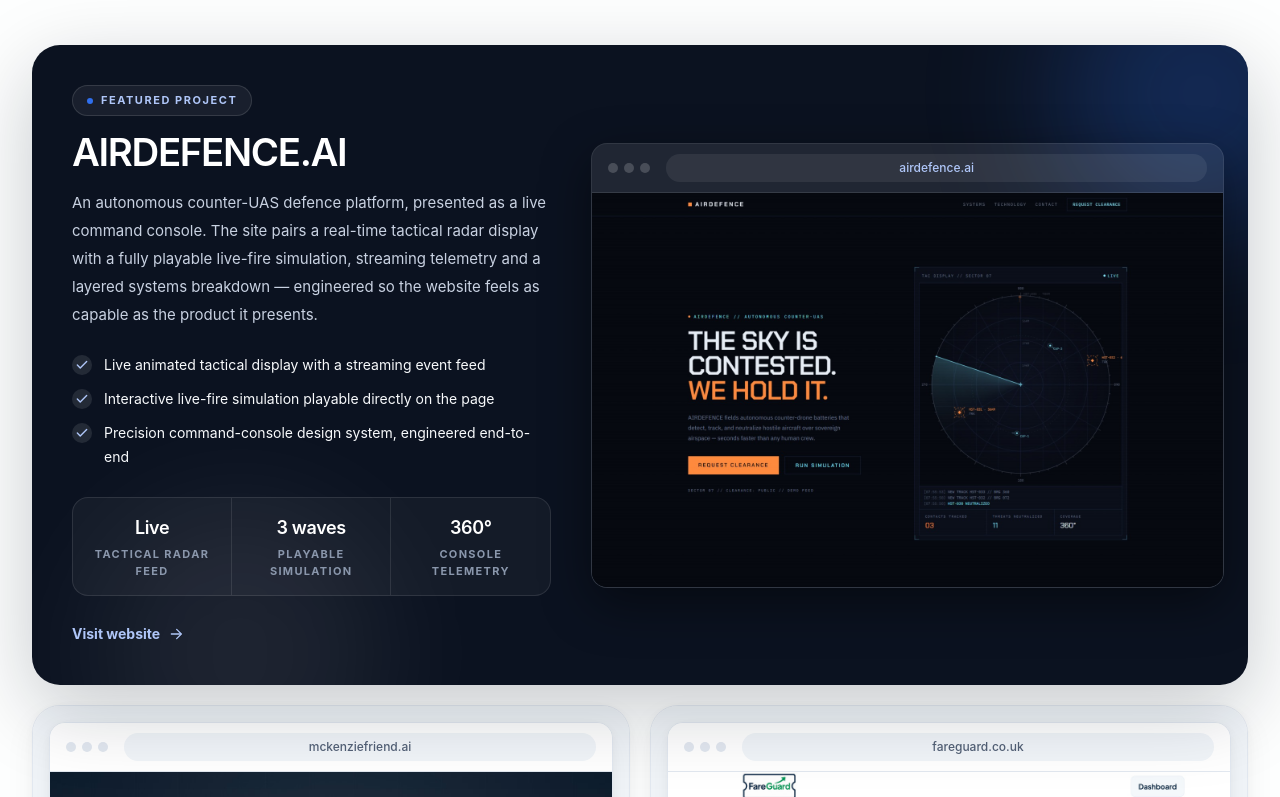
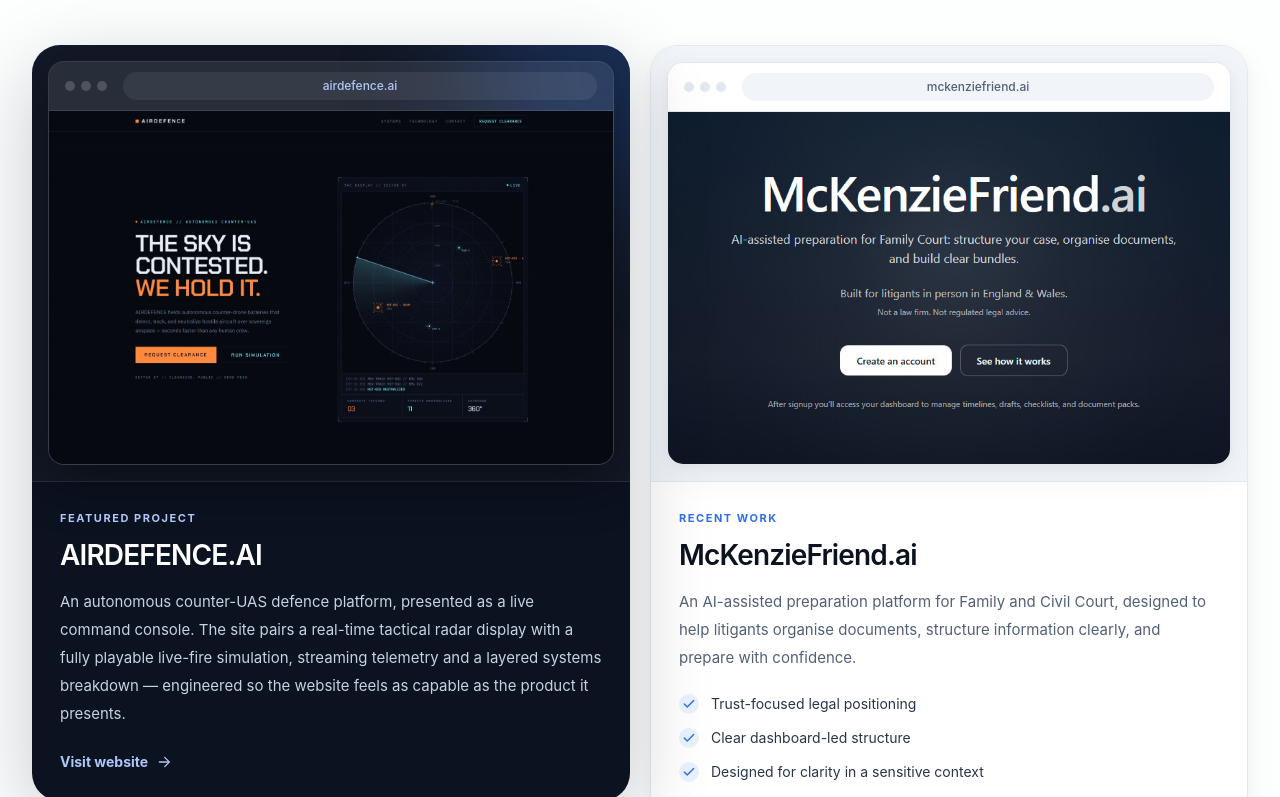
Before and after one commit to cleanwebsitesuk/cleanwebsites, a Next.js app: page / in a window 1280 px wide. Shown: the part 2283-3080 px from the top of the page. Built offline with nearby package versions, Linux system fonts and the light colour scheme.

Commit message:
Update page.tsx

```diff
--- a/app/page.tsx
+++ b/app/page.tsx
@@ -39,16 +39,6 @@ const FEATURED_PROJECT = {
   href: "https://www.airdefence.ai",
   image: "/portfolio/airdefence.png",
   kicker: "Featured project",
-  points: [
-    "Live animated tactical display with a streaming event feed",
-    "Interactive live-fire simulation playable directly on the page",
-    "Precision command-console design system, engineered end-to-end",
-  ],
-  stats: [
-    { value: "Live", label: "Tactical radar feed" },
-    { value: "3 waves", label: "Playable simulation" },
-    { value: "360°", label: "Console telemetry" },
-  ],
 } as const;
 
 const PORTFOLIO_ITEMS = [
@@ -991,11 +981,11 @@ function FitSection({ reduceMotion }: { reduceMotion: boolean }) {
   );
 }
 
-function FeaturedPortfolioCard() {
+function FeaturedPortfolioCard({ index = 0 }: { index?: number }) {
   const item = FEATURED_PROJECT;
 
   return (
-    <Reveal>
+    <Reveal delay={index * 0.08}>
       <a
         href={item.href}
         target="_blank"
@@ -1003,54 +993,9 @@ function FeaturedPortfolioCard() {
         className={`group relative block overflow-hidden rounded-[28px] bg-[#0B1220] transition duration-300 hover:-translate-y-1 motion-reduce:transition-none motion-reduce:hover:translate-y-0 ${SHADOW_DARK} ${FOCUS_RING}`}
       >
         {/* Ambient glow — mirrors the dark package panel so the page reads as one system */}
-        <div className="pointer-events-none absolute -right-24 -top-24 h-72 w-72 rounded-full bg-[#2F6FED]/25 blur-3xl" aria-hidden="true" />
-        <div className="pointer-events-none absolute -bottom-28 left-16 h-72 w-72 rounded-full bg-white/8 blur-3xl" aria-hidden="true" />
-
-        <div className="relative grid lg:grid-cols-[0.92fr_1.08fr] lg:items-center">
-          <div className="p-6 sm:p-8 lg:p-10">
-            <div className="inline-flex items-center gap-2 rounded-full border border-white/12 bg-white/[0.06] px-3.5 py-1.5">
-              <span className="h-1.5 w-1.5 rounded-full bg-[#2F6FED]" aria-hidden="true" />
-              <span className="text-[11px] font-bold uppercase tracking-[0.14em] text-[#AFC6F8]">
-                {item.kicker}
-              </span>
-            </div>
-
-            <h3 className="mt-4 text-[1.9rem] font-semibold leading-[1.08] tracking-[-0.035em] text-white sm:text-[2.4rem]">
-              {item.title}
-            </h3>
-            <p className="mt-4 max-w-xl text-sm leading-7 text-[#C8D1E1] sm:text-[15px]">
-              {item.description}
-            </p>
-
-            <div className="mt-6 grid gap-2.5">
-              {item.points.map((point) => (
-                <div key={point} className="flex items-start gap-3 text-sm leading-6 text-[#F8FAFC]">
-                  <CheckBadge dark />
-                  {point}
-                </div>
-              ))}
-            </div>
-
-            <div className="mt-7 grid grid-cols-3 divide-x divide-white/10 overflow-hidden rounded-2xl border border-white/10 bg-white/[0.04]">
-              {item.stats.map((stat) => (
-                <div key={stat.label} className="px-3 py-4 text-center sm:px-4">
-                  <div className="text-base font-semibold tracking-[-0.02em] text-white sm:text-lg">
-                    {stat.value}
-                  </div>
-                  <div className="mt-1 text-[10px] font-bold uppercase tracking-[0.12em] text-[#8A97AC] sm:text-[11px]">
-                    {stat.label}
-                  </div>
-                </div>
-              ))}
-            </div>
-
-            <div className="mt-7 inline-flex items-center gap-2 text-sm font-bold text-[#AFC6F8]">
-              Visit website
-              <ArrowRight />
-            </div>
-          </div>
-
-          <div className="p-3 pt-0 sm:p-4 sm:pt-0 lg:p-6 lg:pl-0">
+        <div className="pointer-events-none absolute -right-24 -top-24 h-64 w-64 rounded-full bg-[#2F6FED]/25 blur-3xl" aria-hidden="true" />
+
+        <div className="relative border-b border-white/10 bg-white/[0.03] p-3 sm:p-4">
           <div className="overflow-hidden rounded-2xl border border-white/12 bg-white/[0.04] shadow-[0_16px_50px_rgba(0,0,0,0.45)]">
             {/* Browser chrome — kept dark so the preview sits in its own world */}
             <div className="flex items-center gap-2 border-b border-white/10 bg-white/[0.05] px-4 py-2.5">
@@ -1069,11 +1014,25 @@ function FeaturedPortfolioCard() {
                 alt={`${item.title} preview`}
                 width={1280}
                 height={800}
-                  sizes="(max-width: 1024px) 100vw, 55vw"
+                sizes="(max-width: 1024px) 100vw, 50vw"
                 className="h-full w-full object-cover object-top transition duration-700 motion-reduce:transition-none md:group-hover:scale-[1.03]"
               />
             </div>
           </div>
+        </div>
+
+        <div className="relative p-6 sm:p-7">
+          <div className="text-[11px] font-bold uppercase tracking-[0.14em] text-[#AFC6F8]">
+            {item.kicker}
+          </div>
+          <h3 className="mt-2 text-[1.5rem] font-semibold tracking-[-0.03em] text-white sm:text-[1.75rem]">
+            {item.title}
+          </h3>
+          <p className="mt-3 text-sm leading-7 text-[#C8D1E1] sm:text-[15px]">{item.description}</p>
+
+          <div className="mt-6 inline-flex items-center gap-2 text-sm font-bold text-[#AFC6F8]">
+            Visit website
+            <ArrowRight />
           </div>
         </div>
       </a>
@@ -1157,14 +1116,11 @@ function PortfolioSection() {
           </p>
         </div>
 
-        <div className="mt-10 grid gap-5">
-          <FeaturedPortfolioCard />
-
-          <div className="grid gap-5 lg:grid-cols-2">
+        <div className="mt-10 grid gap-5 lg:grid-cols-2">
+          <FeaturedPortfolioCard index={0} />
           {PORTFOLIO_ITEMS.map((item, index) => (
-              <PortfolioCard key={item.title} item={item} index={index} />
+            <PortfolioCard key={item.title} item={item} index={index + 1} />
           ))}
-          </div>
         </div>
       </SectionShell>
     </section>
```
Lines whose indentation alone changed are shown as unchanged.
